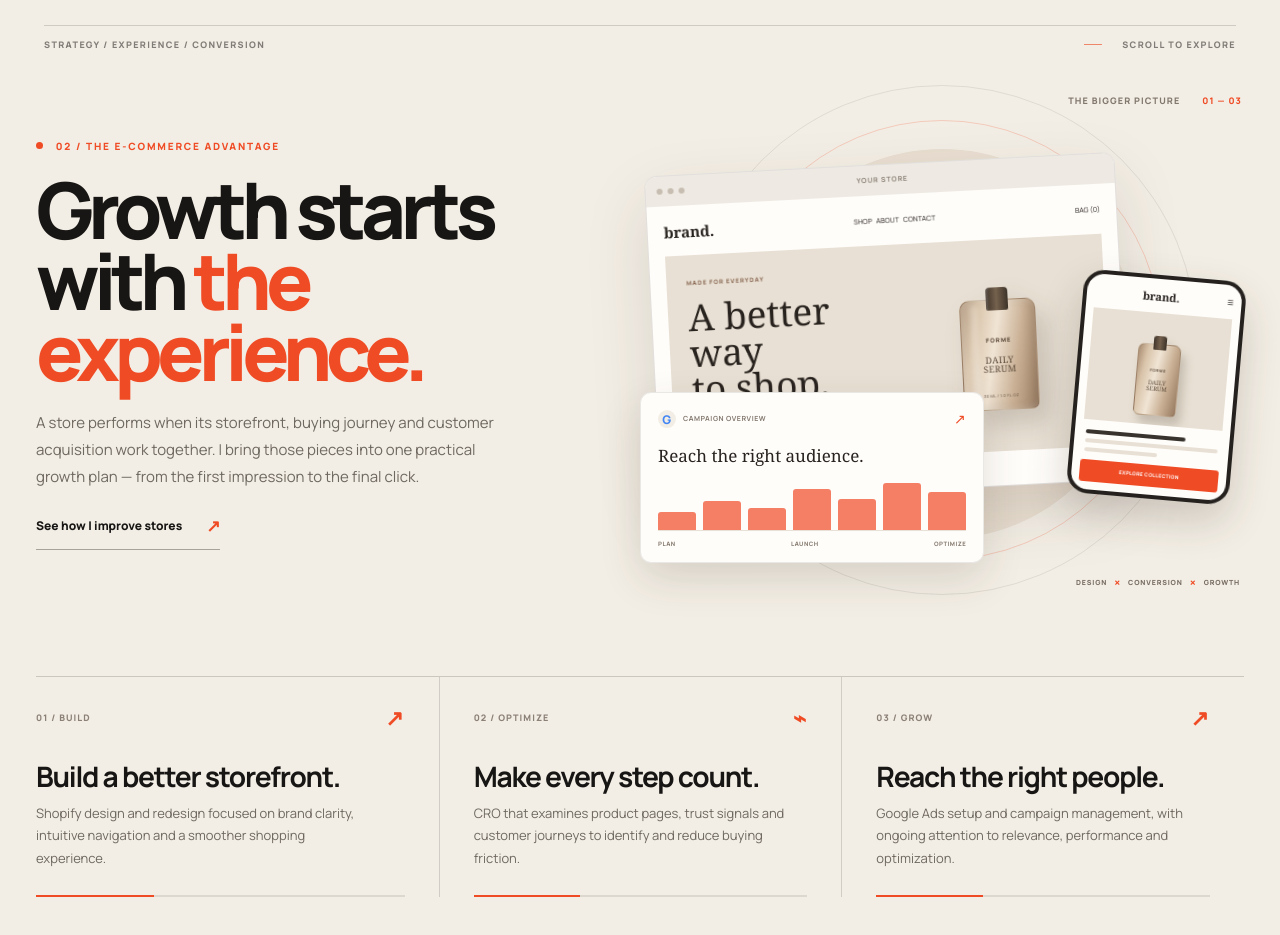
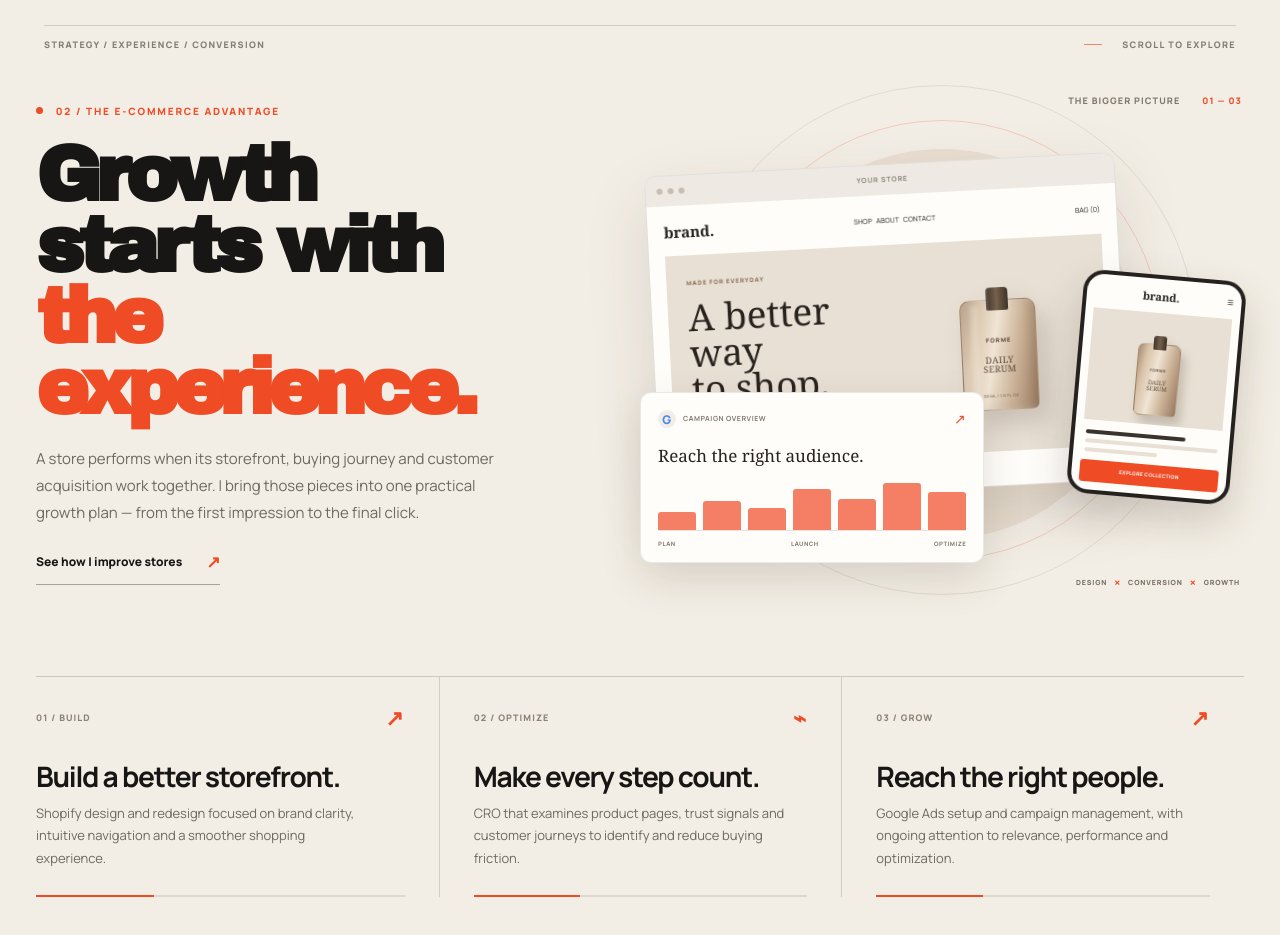
Before and after one commit to j0shua-ben/Ayomide-Joshua, a Next.js app: page / in a window 1280 px wide. Shown: the part 1040-1975 px from the top of the page. Built offline with nearby package versions, Linux system fonts and the light colour scheme.

Commit message:
Match growth headline typography to hero display type

```diff
--- a/app/hero-clean.css
+++ b/app/hero-clean.css
@@ -732,6 +732,7 @@ details p {
   line-height: .91;
   letter-spacing: -.075em;
   font-weight: 950;
+  font-family: "Archivo Black", "Manrope", sans-serif;
 }
 
 .growth-copy h2 span {
```
